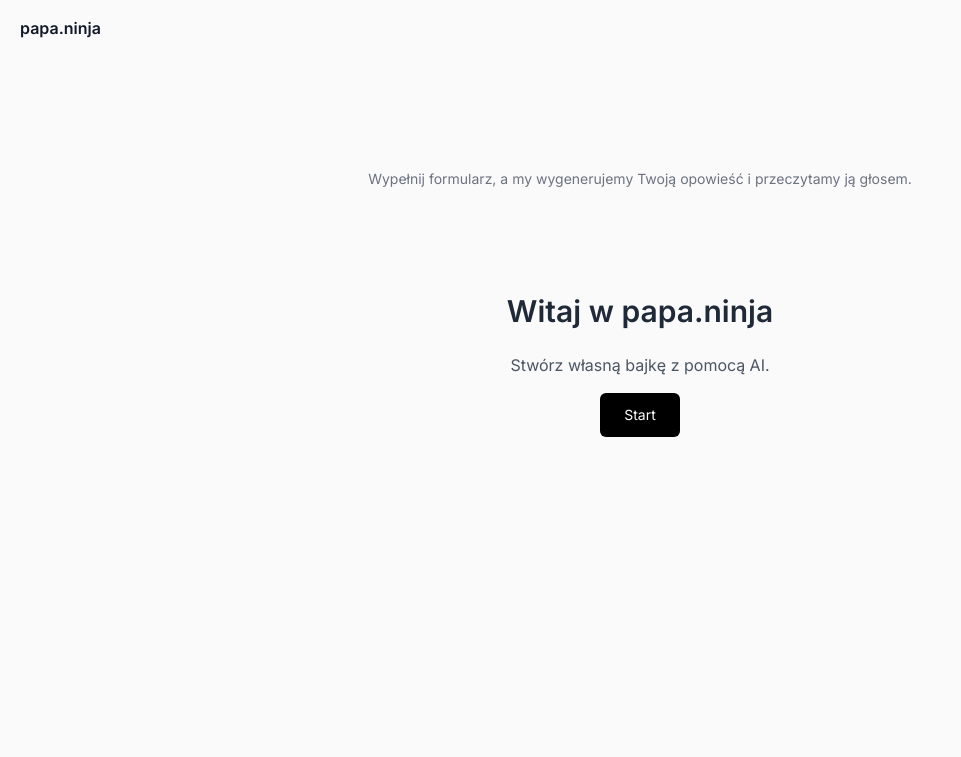
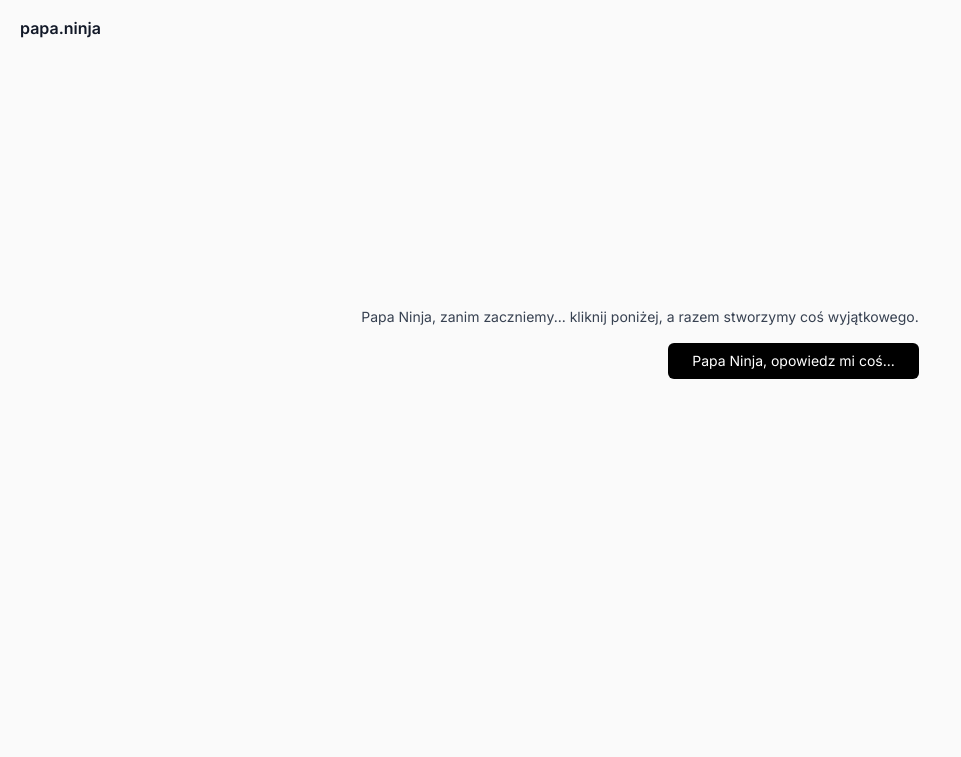
Before and after one commit to kamilsoldacki/will-you-read-me-smth, a Flask app: page / in a window 1280 px wide. Shown: the top 757 px of the page, without its empty margins (0-961 px from the left). Run offline with Flask 3, Linux system fonts and the light colour scheme; some libraries are stand-ins or nearby versions.

Commit message:
Update index.html

```diff
--- a/templates/index.html
+++ b/templates/index.html
@@ -33,35 +33,35 @@
   <div id="branding">papa.ninja</div>
   <div class="max-w-3xl mx-auto px-4 py-6">
     <div class="w-full p-6 sm:p-8">
-    <div class="text-center mb-6">
-        <p class="text-sm text-gray-500">Wypełnij formularz, a my wygenerujemy Twoją opowieść i przeczytamy ją głosem.</p>
+
+      <div id="welcome-screen" class="text-sm text-gray-700 py-20">
+        <p class="mb-4">Papa Ninja, zanim zaczniemy... kliknij poniżej, a razem stworzymy coś wyjątkowego.</p>
+        <div class="text-right">
+          <button id="startBtn" class="px-6 py-2 bg-black text-white rounded-md text-sm">Papa Ninja, opowiedz mi coś...</button>
         </div>
-              <div id="welcome-screen" class="text-center py-20">
-          <h1 class="text-3xl font-semibold mb-6">Witaj w papa.ninja</h1>
-          <p class="text-gray-600 mb-4">Stwórz własną bajkę z pomocą AI.</p>
-          <button id="startBtn" class="px-6 py-3 bg-black text-white rounded-md text-sm">Start</button>
       </div>
+
       <div id="form-wrapper" style="display:none;">
         <form id="storyForm" class="space-y-4">
           <div class="step">
             <label class="block mb-1 text-sm font-medium">Gdzie rozgrywa się akcja historii?</label>
-          <textarea name="q1" required class="w-full p-3 border border-gray-200 rounded-md text-sm focus:outline-none focus:ring focus:ring-black" placeholder="może to być zaczarowany las, Twoje mieszkanie, biuro pełne robotów, odległa planeta, podwodna kraina albo ukryte miasto w piwnicy Nowego Jorku - sky is the limit!" style="resize: none;"></textarea>
+            <textarea name="q1" required class="w-full p-3 border border-gray-200 rounded-md text-sm focus:outline-none focus:ring focus:ring-black" placeholder="może to być zaczarowany las, Twoje mieszkanie, biuro pełne robotów, odległa planeta, podwodna kraina albo ukryte miasto w piwnicy Nowego Jorku - sky is the limit!"></textarea>
           </div>
           <div class="step hidden">
             <label class="block mb-1 text-sm font-medium">Jak nazywają się główni bohaterowie?</label>
-          <textarea name="q2" required class="w-full p-3 border border-gray-200 rounded-md text-sm focus:outline-none focus:ring focus:ring-black" placeholder="możesz podać swoje imię, imiona znajomych, domowników, ukochanych pluszaków lub... ulubionych postaci z gier" style="resize: none;"></textarea>
+            <textarea name="q2" required class="w-full p-3 border border-gray-200 rounded-md text-sm focus:outline-none focus:ring focus:ring-black" placeholder="możesz podać swoje imię, imiona znajomych, domowników, ukochanych pluszaków lub... ulubionych postaci z gier"></textarea>
           </div>
           <div class="step hidden">
             <label class="block mb-1 text-sm font-medium">Jaki jest motyw przewodni historii?</label>
-          <textarea name="q3" required class="w-full p-3 border border-gray-200 rounded-md text-sm focus:outline-none focus:ring focus:ring-black" placeholder="co jest sercem tej opowieści? odwaga, przyjaźń, magia, wielka tajemnica, a może walka ze strachem lub szalona przygoda?" style="resize: none;"></textarea>
+            <textarea name="q3" required class="w-full p-3 border border-gray-200 rounded-md text-sm focus:outline-none focus:ring focus:ring-black" placeholder="co jest sercem tej opowieści? odwaga, przyjaźń, magia, wielka tajemnica, a może walka ze strachem lub szalona przygoda?"></textarea>
           </div>
           <div class="step hidden">
             <label class="block mb-1 text-sm font-medium">Czy bohaterowie mają jakieś supermoce?</label>
-          <textarea name="q4" required class="w-full p-3 border border-gray-200 rounded-md text-sm focus:outline-none focus:ring focus:ring-black" placeholder="wymyśl coś wow! niewidzialność, podróże w czasie, rozmowa ze zwierzętami, kontrola pogody, nadludzka siła, teleportacja lub cokolwiek innego, co sobie wyobrazisz" style="resize: none;"></textarea>
+            <textarea name="q4" required class="w-full p-3 border border-gray-200 rounded-md text-sm focus:outline-none focus:ring focus:ring-black" placeholder="wymyśl coś wow! niewidzialność, podróże w czasie, rozmowa ze zwierzętami, kontrola pogody, nadludzka siła, teleportacja lub cokolwiek innego, co sobie wyobrazisz"></textarea>
           </div>
           <div class="step hidden">
             <label class="block mb-1 text-sm font-medium">Co bohaterowie robią w tej historii?</label>
-          <textarea name="q5" required class="w-full p-3 border border-gray-200 rounded-md text-sm focus:outline-none focus:ring focus:ring-black" placeholder="np. wyruszają na wyprawę, rozwiązują zagadkę, pokonują złoczyńcę, odkrywają nowy świat, ratują kogoś w niebezpieczeństwie, znajdują ukryty skarb - a może odkrywają ukrytą wiedzę w starożytnych danych albo ratują świat przed zbuntowaną sztuczną inteligencją" style="resize: none;"></textarea>
+            <textarea name="q5" required class="w-full p-3 border border-gray-200 rounded-md text-sm focus:outline-none focus:ring focus:ring-black" placeholder="np. wyruszają na wyprawę, rozwiązują zagadkę, pokonują złoczyńcę, odkrywają nowy świat, ratują kogoś w niebezpieczeństwie, znajdują ukryty skarb - a może odkrywają ukrytą wiedzę w starożytnych danych albo ratują świat przed zbuntowaną sztuczną inteligencją"></textarea>
           </div>
           <div class="flex justify-between items-center mt-4">
             <div id="step-indicator" class="text-sm text-gray-500">1 z 5</div>
```
Lines whose indentation alone changed are shown as unchanged.
